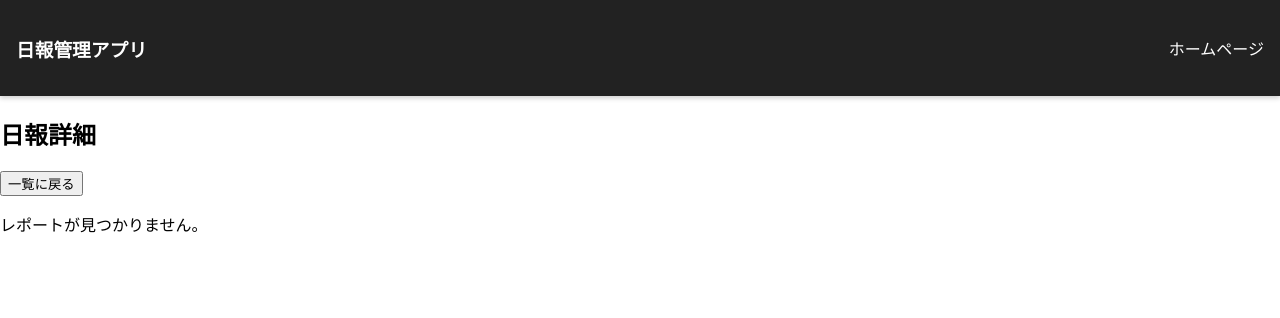
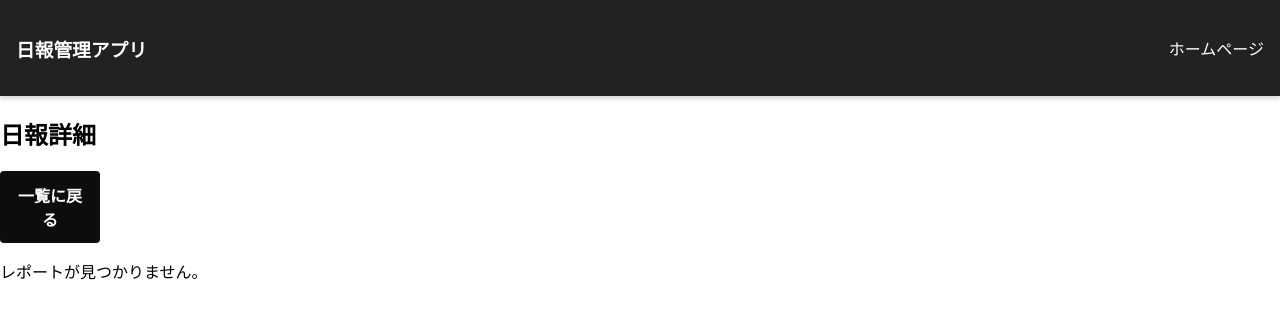
Before and after one commit to kait-oumemoto/react-study, a React (Create React App) app in the folder daily-report/: page /daily-report-content/1 in a window 1280 px wide. Shown: the top 318 px of the page. Built offline with nearby package versions, Linux system fonts and the light colour scheme.

Commit message:
スタイルの適用

```diff
--- a/daily-report/src/App.js
+++ b/daily-report/src/App.js
@@ -5,7 +5,7 @@ import { BrowserRouter as Router, Route, Routes, Link } from "react-router-dom";
 import { useState, createContext } from "react";
 import Home from "./Home";
 import "./App.css";
-
+// stateを子コンポーネントが呼び出せるようにexport
 export const MyContext = createContext();
 
 function App() {
--- a/daily-report/src/DailyReportContent/DailyReportContent.js
+++ b/daily-report/src/DailyReportContent/DailyReportContent.js
@@ -12,18 +12,23 @@ const DailyReportContent = () => {
     navigate("/daily-report-list");
   };
 
+  // 特定のタイトルを持つレポートを削除するための関数
   const eraseClick = () => {
     const updatedReports = reports.filter((report) => report.title !== title);
-    setReport(updatedReports); // フィルタリング後の配列でstateを更新
-    navigate("/daily-report-list"); // 一覧ページに遷移
+    // フィルタリング後の配列でstateを更新
+    setReport(updatedReports);
+    // 一覧ページに遷移
+    navigate("/daily-report-list");
   };
 
+  // 指定されたタイトルのレポートを検索
   const reportDetail = reports.find((report) => report.title === title);
 
   return (
     <div className="report-content">
       <h2 className="report-title">日報詳細</h2>
       <button onClick={returnClick}>一覧に戻る</button>
+      {/* 三項演算子を用いてレポートがあればだしてなければレポートが見つかりませんを返す */}
       {reportDetail ? (
         <div className="report-detail">
           <h3>日時:{reportDetail.date}</h3>
--- a/daily-report/src/DailyReportList/DailyReportList.css
+++ b/daily-report/src/DailyReportList/DailyReportList.css
@@ -0,0 +1,23 @@
+.report-item {
+  margin: 10%;
+  padding: 5%;
+
+  border: 1px solid #333333;
+  border-radius: 10px;
+}
+button {
+  display: block;
+  width: 100px;
+  padding: 12px;
+  font-size: 16px;
+  font-weight: bold;
+  color: #fff;
+  background-color: #0d0d0e;
+  border: none;
+  border-radius: 4px;
+  cursor: pointer;
+}
+ul {
+}
+.report-title {
+}
--- a/daily-report/src/DailyReportList/DailyReportList.js
+++ b/daily-report/src/DailyReportList/DailyReportList.js
@@ -1,7 +1,8 @@
 import { MyContext } from "../App";
 import { useContext } from "react";
-import { useNavigate, useParams } from "react-router-dom";
-
+import { useNavigate } from "react-router-dom";
+import "./DailyReportList.css";
+// stateをuseContextで親コンポーネントから呼び出している
 const DailyReportList = () => {
   const [report, setReport] = useContext(MyContext);
   const reports = [...report];
@@ -16,7 +17,7 @@ const DailyReportList = () => {
     // '/daily-report-Content'ページに遷移する
     navigate(`/daily-report-content/${encodeURIComponent(title)}`);
   };
-
+  // 特定のタイトルを持つレポートを削除するための関数
   const eraseClick = (title) => {
     const updatedReports = reports.filter((report) => report.title !== title);
     setReport(updatedReports);
@@ -31,14 +32,16 @@ const DailyReportList = () => {
           // 上記で設定したindexを一意のキーにしreportsに入ったインデックスを使う
           <li key={index} className="report-item">
             {/*reportに入っているdateを呼び出す  */}
-            <h3>{report.date}</h3>
+            <h3>日時：{report.date}</h3>
             {/*reportに入っているtitleを呼び出す  */}
             <h3
+              className="report-title"
               onClick={() => handleClick(report.title)}
-              style={{ cursor: "pointer", color: "blue" }}
             >
+              タイトル：
               {report.title}
             </h3>
+            {/* クリックされたらeraseClick関数が実行 */}
             <button onClick={() => eraseClick(report.title)}>消去</button>
           </li>
         ))}
```
